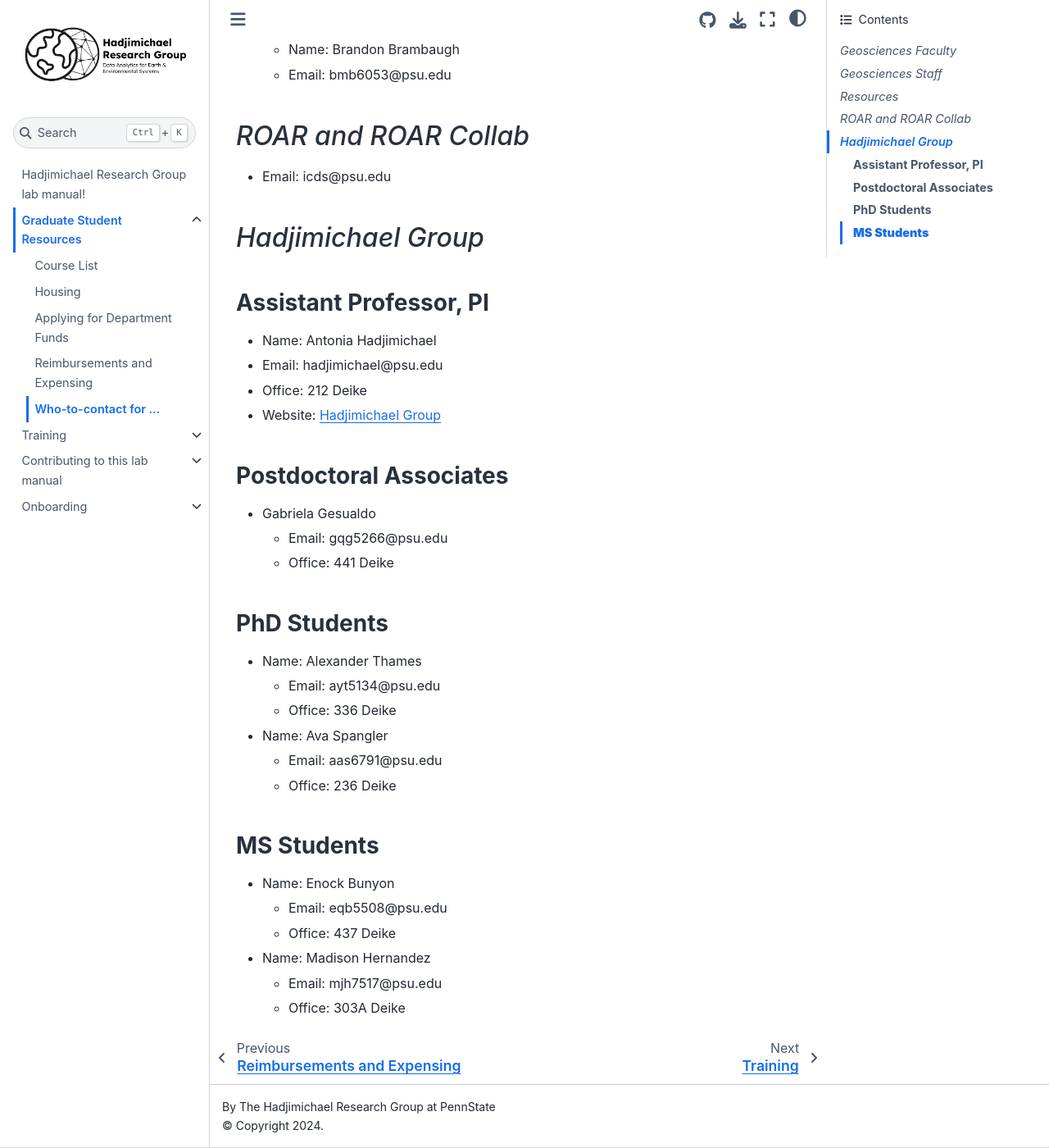
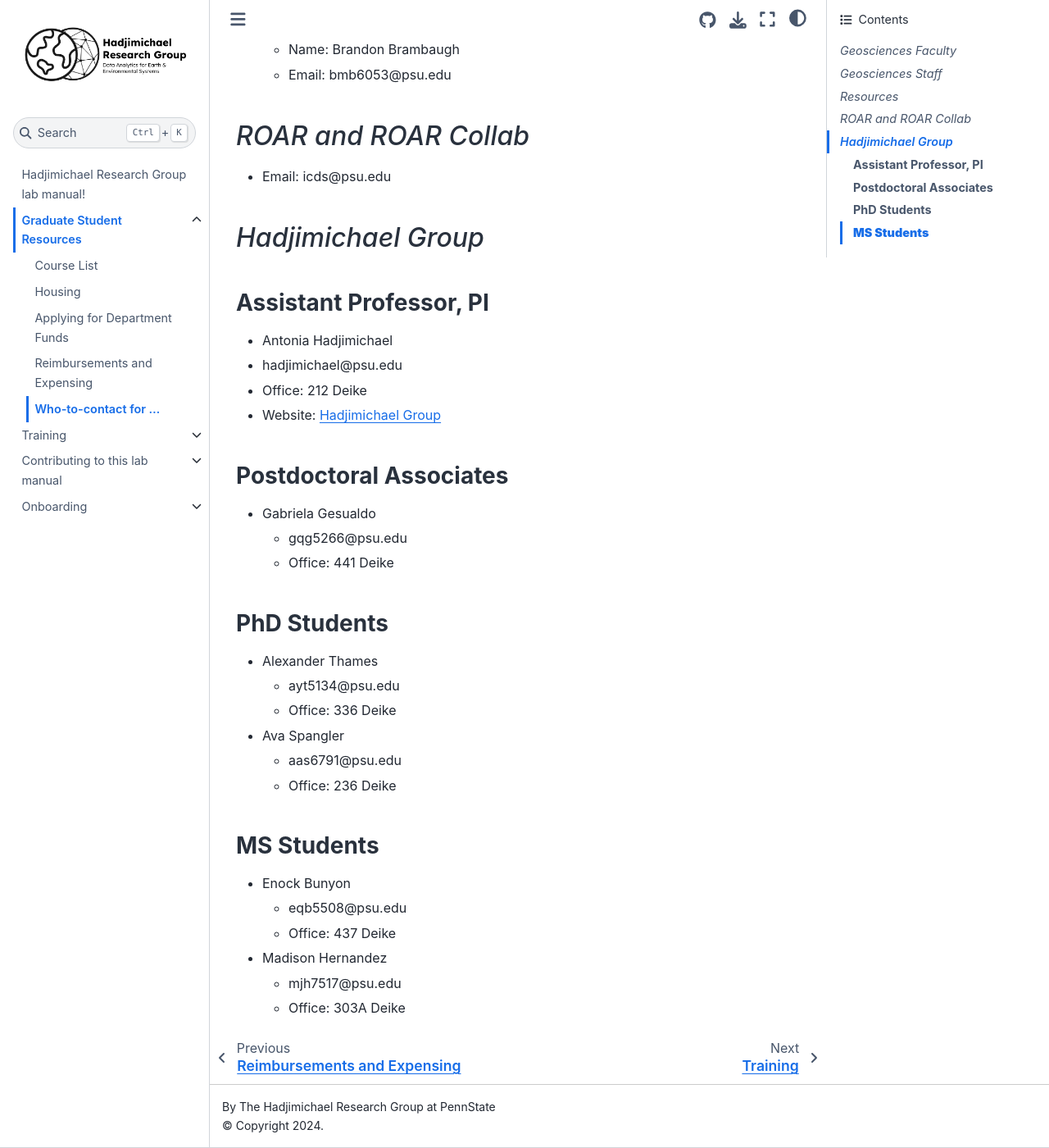
Before and after one commit to HadjimichaelResearchGroup/HadjimichaelResearchGroup.github.io, a Jupyter Book: the page built from docs/GraduateStudentResources/Who_to_contact_for.md, in a window 1280 px wide and 1400 px high, scrolled down 2328 px. Shown: the whole window at 82% size. Built offline with Jupyter Book 1.0.4 settings and Sphinx 7.4.7 and the Sphinx Book theme 1.1.4, drawn with Linux system fonts in a browser that asks for light colours; some of the changed lines change nothing that is shown.

Commit message:
better formatting in WhoToContact.md

```diff
--- a/docs/GraduateStudentResources/Who_to_contact_for.md
+++ b/docs/GraduateStudentResources/Who_to_contact_for.md
@@ -65,28 +65,28 @@ Need help with your PSU technology or downloading software on your PSU computer?
 
 ### _Hadjimichael Group_
 #### **Assistant Professor, PI**
-- Name: Antonia Hadjimichael
-- Email: hadjimichael@psu.edu
+- Antonia Hadjimichael
+- hadjimichael@psu.edu
 - Office: 212 Deike
 - Website: [Hadjimichael Group](https://www.hadjimichaelgroup.info/)
 
 #### **Postdoctoral Associates**
 - Gabriela Gesualdo
-  - Email: gqg5266@psu.edu
+  - gqg5266@psu.edu
   - Office: 441 Deike
 
 #### **PhD Students**
-- Name: Alexander Thames
-  - Email: ayt5134@psu.edu
+- Alexander Thames
+  - ayt5134@psu.edu
   - Office: 336 Deike
-- Name: Ava Spangler
-  - Email: aas6791@psu.edu
+- Ava Spangler
+  - aas6791@psu.edu
   - Office: 236 Deike
 
 #### **MS Students**
-- Name: Enock Bunyon
-  - Email: eqb5508@psu.edu
+- Enock Bunyon
+  - eqb5508@psu.edu
   - Office: 437 Deike
-- Name: Madison Hernandez
-  - Email: mjh7517@psu.edu
+- Madison Hernandez
+  - mjh7517@psu.edu
   - Office: 303A Deike
```
